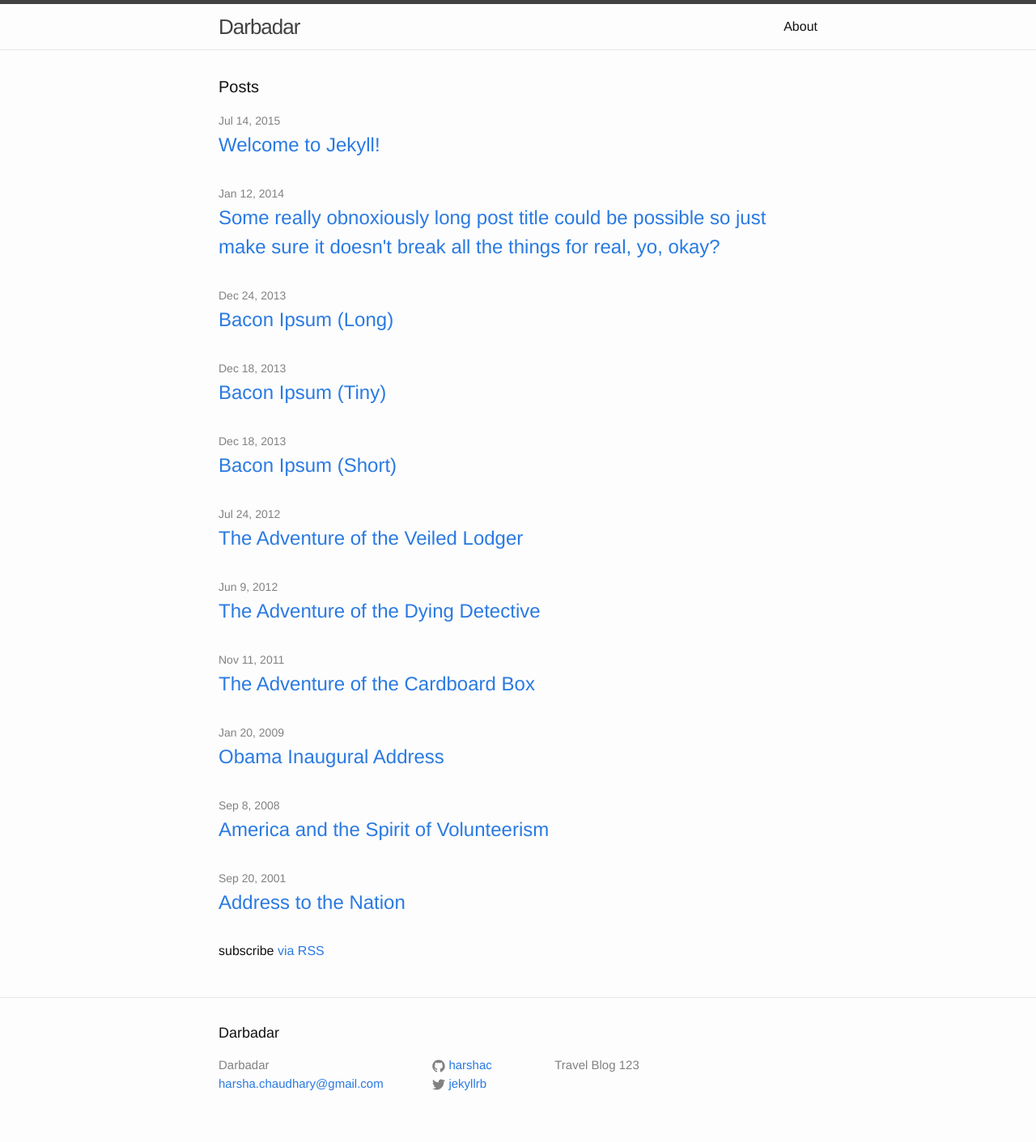
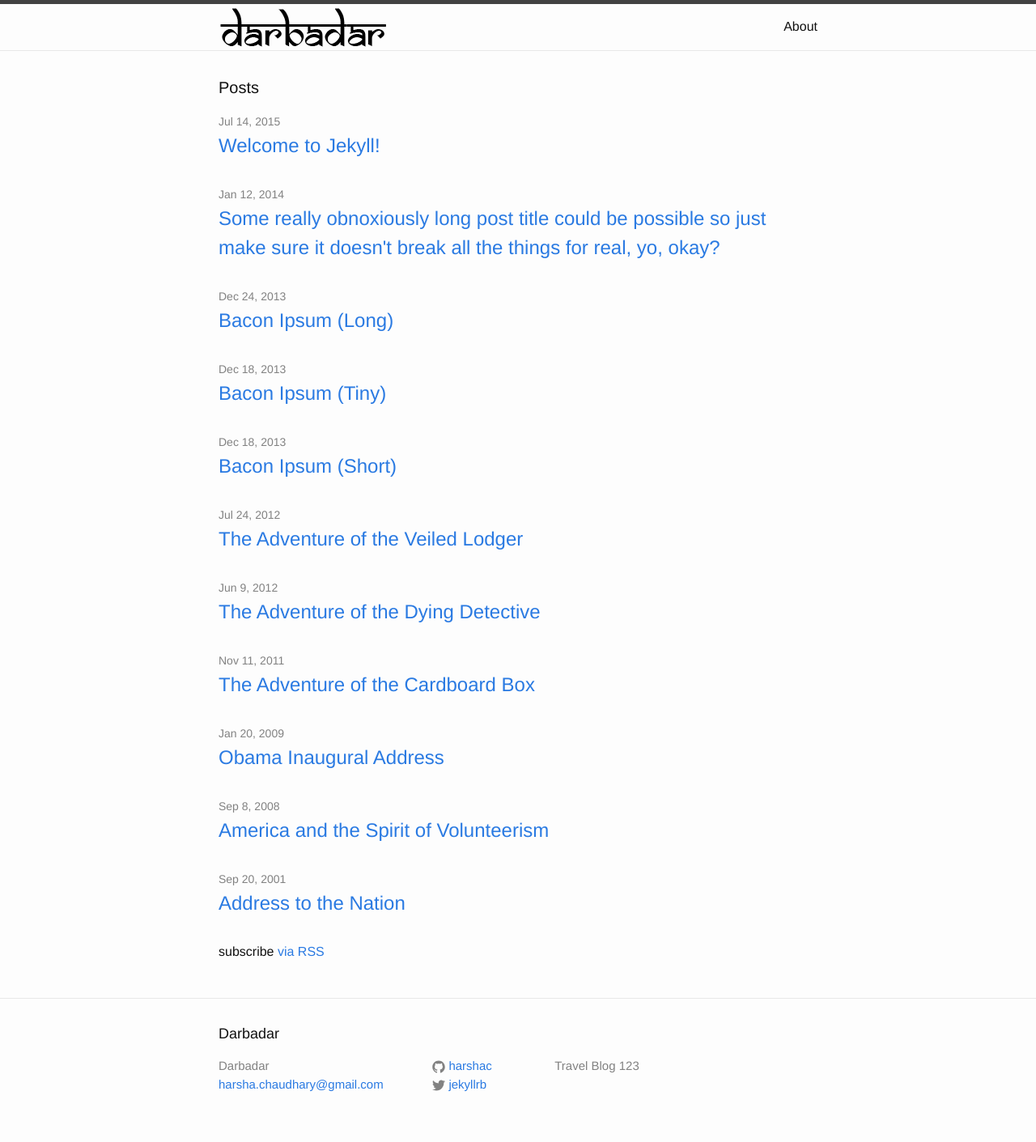
Before and after one commit to harshac/darbadar, a Jekyll site: the page built from index.html, in a window 1280 px wide. Shown: the whole page at 81% size. Built offline with Jekyll 4.4.1, drawn with Linux system fonts in a browser that asks for light colours.

Commit message:
Replacing blog name with image

```diff
--- a/_includes/header.html
+++ b/_includes/header.html
@@ -2,7 +2,7 @@
 
   <div class="wrapper">
 
-    <a class="site-title" href="{{ site.baseurl }}/">{{ site.title }}</a>
+    <a class="site-title" href="{{ site.baseurl }}/"><img src="/assets/name.png"/></a>
 
     <nav class="site-nav">
       <a href="#" class="menu-icon">
```
Also changed, not shown: assets/name.png (added).
